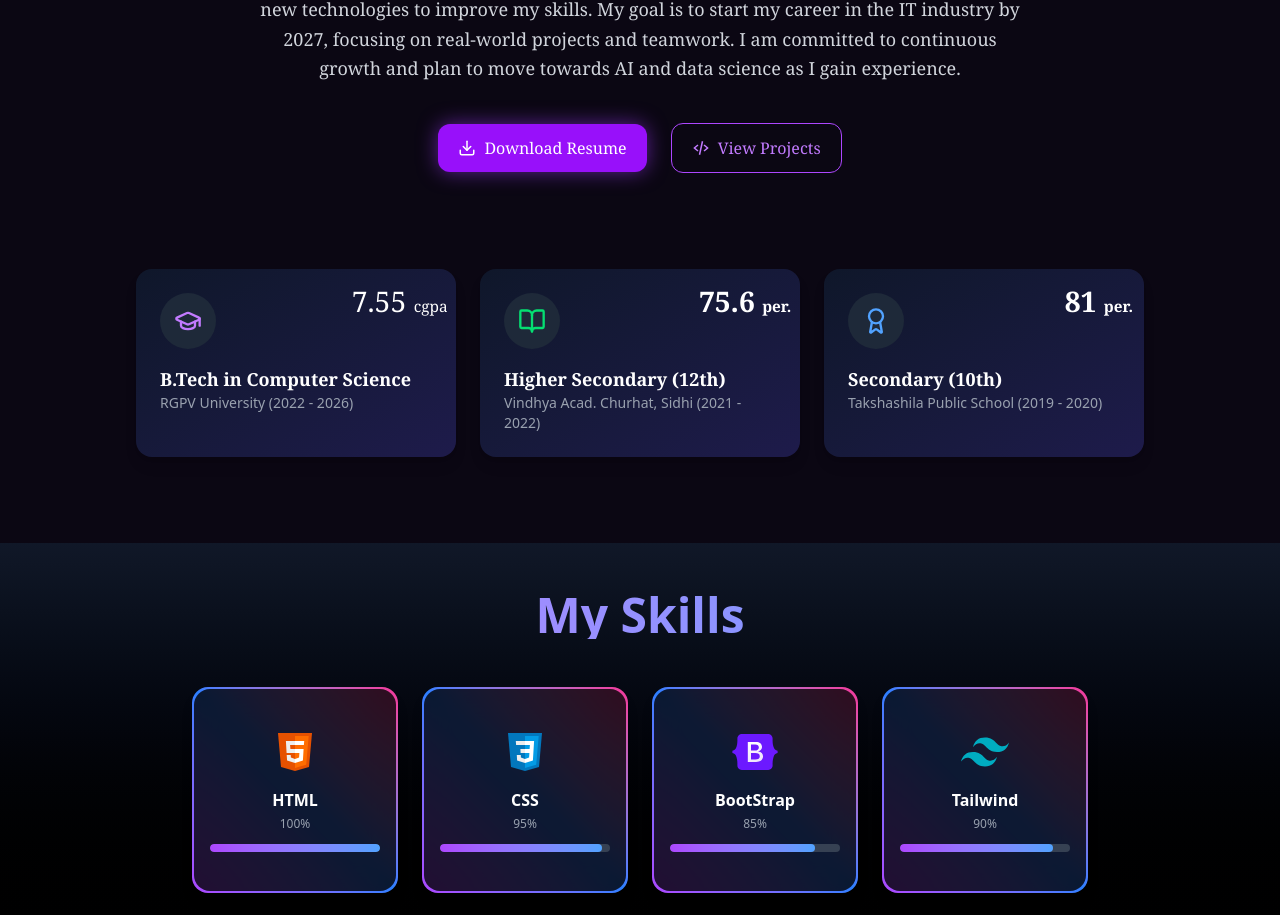
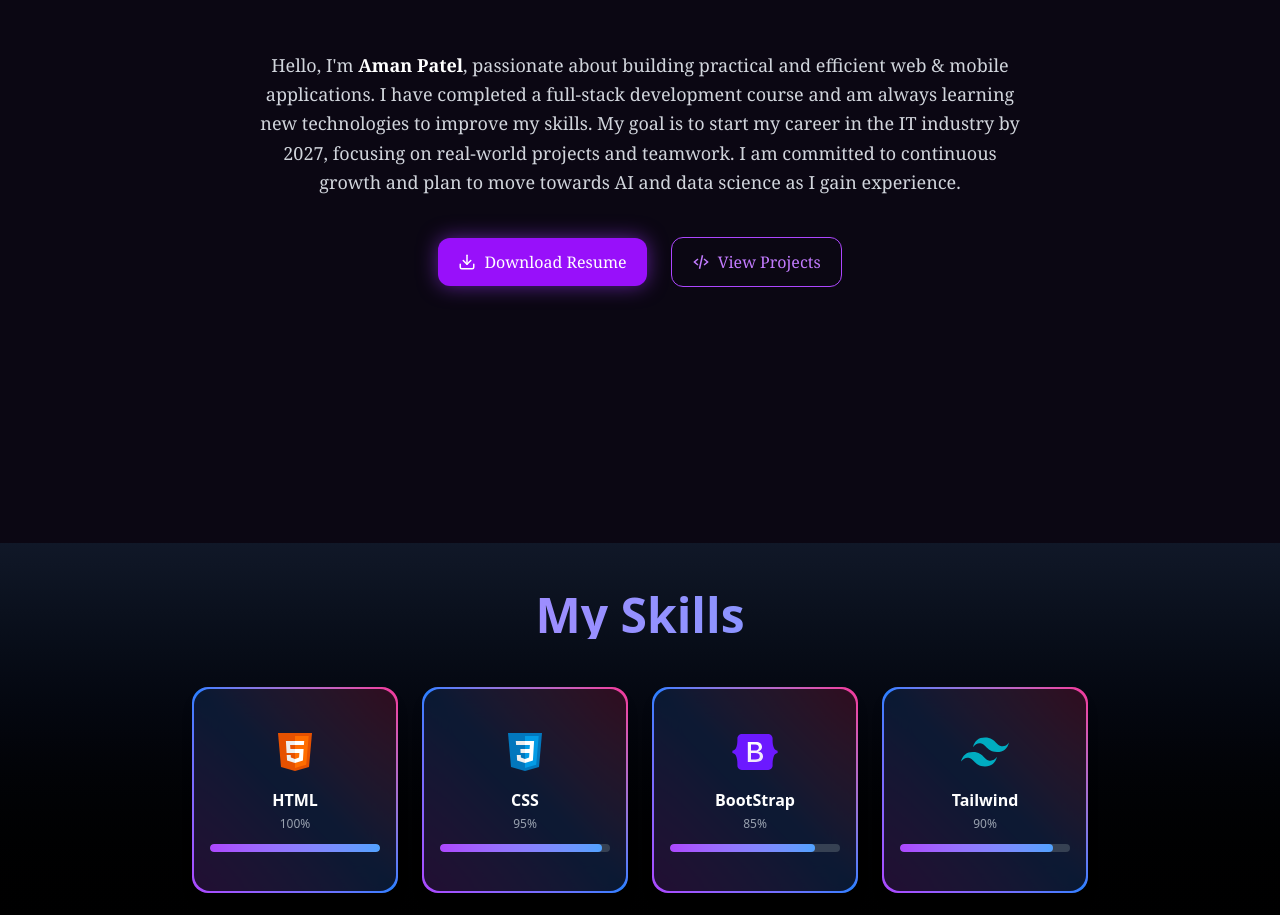
Before and after one commit to amanpatel8982/PersonalPortfolio, a React (Vite) app: page / in a window 1280 px wide. Shown: the part 1057-1972 px from the top of the page. Built offline with nearby package versions, Linux system fonts and the light colour scheme.

Commit message:
Update package dependencies and refactor navigation in About and Home components

```diff
--- a/package.json
+++ b/package.json
@@ -14,9 +14,10 @@
     "@tailwindcss/vite": "^4.1.12",
     "aos": "^2.3.4",
     "autoprefixer": "^10.4.21",
-    "framer-motion": "^12.23.12",
+    "framer-motion": "^12.23.22",
     "lottie-react": "^2.4.1",
     "lucide-react": "^0.542.0",
+    "motion": "^12.23.22",
     "postcss": "^8.5.6",
     "react": "^19.1.1",
     "react-circular-progressbar": "^2.2.0",
--- a/src/pages/About.jsx
+++ b/src/pages/About.jsx
@@ -1,11 +1,13 @@
-// About.jsx
 import { FiDownload } from "react-icons/fi";
 import { BiCodeAlt } from "react-icons/bi";
 import { GraduationCap, BookOpen, Award } from "lucide-react";
+// eslint-disable-next-line no-unused-vars
 import { motion } from "framer-motion";
-import { Link } from "react-router-dom";
+import { useNavigate } from "react-router-dom";
 
 export default function About() {
+  const navigate = useNavigate(); // ✅ Hook initialized
+
   return (
     <section
       id="about"
@@ -67,8 +69,8 @@ export default function About() {
           </a>
 
           {/* View Projects */}
-          <Link
-            to="/portfolio"
+          <button
+            onClick={() => navigate("/portfolio")} // ✅ navigation here
             className="inline-flex items-center gap-2 px-4 sm:px-5 py-2 sm:py-3
                        rounded-xl border border-purple-500 text-purple-400 font-medium
                        hover:bg-purple-600 hover:text-white font-serif transition
@@ -76,105 +78,12 @@ export default function About() {
           >
             <BiCodeAlt className="text-base sm:text-lg" />
             View Projects
-          </Link>
+          </button>
         </motion.div>
       </div>
 
-      {/* Education Boxes */}
-      <div
-        className="grid grid-cols-1 sm:grid-cols-2 lg:grid-cols-3
-                   gap-4 sm:gap-6 max-w-5xl w-full mt-6 sm:mt-10 px-2"
-      >
-        {/* College */}
-        <motion.div
-          initial={{ opacity: 0, x: -100 }}
-          whileInView={{ opacity: 1, x: 0 }}
-          transition={{ duration: 0.7, delay: 0.2 }}
-          viewport={{ once: true }}
-          className="relative bg-gradient-to-br from-[#0f172a] to-[#1e1b4b]
-                     p-5 sm:p-6 rounded-2xl shadow-lg hover:scale-105
-                     transition-transform duration-300"
-        >
-          <motion.span
-            className="absolute top-3 right-3 sm:top-4 sm:right-4
-                       text-lg sm:text-2xl font-serif text-white"
-            animate={{ scale: [1, 1.2, 1] }}
-            transition={{ duration: 1.5, repeat: Infinity }}
-          >
-            7.55 <span className="text-xs sm:text-[13px]">cgpa</span>
-          </motion.span>
-          <div className="flex items-center justify-center w-12 h-12 sm:w-14 sm:h-14
-                          bg-gray-800 rounded-full mb-3 sm:mb-4 text-purple-400">
-            <GraduationCap size={24} className="sm:size-7" />
-          </div>
-          <h3 className="text-base sm:text-lg font-serif font-semibold text-white">
-            B.Tech in Computer Science
-          </h3>
-          <p className="text-gray-400 text-xs sm:text-sm">
-            RGPV University (2022 - 2026)
-          </p>
-        </motion.div>
-
-        {/* 12th */}
-        <motion.div
-          initial={{ opacity: 0, y: 100 }}
-          whileInView={{ opacity: 1, y: 0 }}
-          transition={{ duration: 0.7, delay: 0.4 }}
-          viewport={{ once: true }}
-          className="relative bg-gradient-to-br from-[#0f172a] to-[#1e1b4b]
-                     p-5 sm:p-6 rounded-2xl shadow-lg hover:scale-105
-                     transition-transform duration-300"
-        >
-          <motion.span
-            className="absolute top-3 right-3 sm:top-4 sm:right-4
-                       text-lg sm:text-2xl font-serif font-bold text-white"
-            animate={{ scale: [1, 1.2, 1] }}
-            transition={{ duration: 1.5, repeat: Infinity }}
-          >
-            75.6 <span className="text-xs sm:text-[13px]">per.</span>
-          </motion.span>
-          <div className="flex items-center justify-center w-12 h-12 sm:w-14 sm:h-14
-                          bg-gray-800 rounded-full mb-3 sm:mb-4 text-green-400">
-            <BookOpen size={24} className="sm:size-7" />
-          </div>
-          <h3 className="text-base sm:text-lg font-serif font-semibold text-white">
-            Higher Secondary (12th)
-          </h3>
-          <p className="text-gray-400 text-xs sm:text-sm">
-            Vindhya Acad. Churhat, Sidhi (2021 - 2022)
-          </p>
-        </motion.div>
-
-        {/* 10th */}
-        <motion.div
-          initial={{ opacity: 0, x: 100 }}
-          whileInView={{ opacity: 1, x: 0 }}
-          transition={{ duration: 0.7, delay: 0.6 }}
-          viewport={{ once: true }}
-          className="relative bg-gradient-to-br from-[#0f172a] to-[#1e1b4b]
-                     p-5 sm:p-6 rounded-2xl shadow-lg hover:scale-105
-                     transition-transform duration-300"
-        >
-          <motion.span
-            className="absolute top-3 right-3 sm:top-4 sm:right-4
-                       text-lg sm:text-2xl font-serif font-bold text-white"
-            animate={{ scale: [1, 1.2, 1] }}
-            transition={{ duration: 1.5, repeat: Infinity }}
-          >
-            81 <span className="text-xs sm:text-[13px]">per.</span>
-          </motion.span>
-          <div className="flex items-center justify-center w-12 h-12 sm:w-14 sm:h-14
-                          bg-gray-800 rounded-full mb-3 sm:mb-4 text-blue-400">
-            <Award size={24} className="sm:size-7" />
-          </div>
-          <h3 className="text-base sm:text-lg font-serif font-semibold text-white">
-            Secondary (10th)
-          </h3>
-          <p className="text-gray-400 text-xs sm:text-sm">
-            Takshashila Public School (2019 - 2020)
-          </p>
-        </motion.div>
-      </div>
+      {/* Education Boxes (same as before) */}
+      {/* ...rest of your education section code... */}
     </section>
   );
 }
--- a/src/pages/Home.jsx
+++ b/src/pages/Home.jsx
@@ -1,5 +1,6 @@
 import { FaGithub, FaLinkedin, FaInstagram } from "react-icons/fa";
 import { DotLottieReact } from "@lottiefiles/dotlottie-react";
+// eslint-disable-next-line no-unused-vars
 import { motion } from "framer-motion";
 import { useEffect, useRef } from "react"; // ✅ Added
 import About from "./About";
@@ -7,8 +8,10 @@ import Skill from "./Skill";
 import Portfolio from "./Portfolio";
 import Contact from "./Contact";
 import Certificate from "./Certificate";
+import { Link, useNavigate } from "react-router-dom";
 
 export default function Home() {
+  const navigate = useNavigate();
   const cursorRef = useRef(null);
 
   useEffect(() => {
@@ -57,7 +60,7 @@ export default function Home() {
               transition={{ duration: 4, repeat: Infinity }}
               className="mt-10 text-4xl sm:text-5xl md:text-6xl font-bold leading-tight"
             >
-              <span className="text-gray-200">Full Stack </span>
+              <span className="text-gray-200">Full Stack</span>
               <span className="text-purple-400">Developer</span>
             </motion.h1>
 
@@ -101,6 +104,8 @@ export default function Home() {
                 href="#projects"
                 className="px-4 py-3 rounded-lg bg-gray-800 text-white
              shadow-[0_0_20px_rgba(247,51,234,0.6)] hover:bg-purple-600 text-sm sm:text-base"
+
+               onClick={() => navigate("/portfolio")}
               >
                 Projects
               </motion.a>
@@ -144,7 +149,7 @@ export default function Home() {
                   Look me
                 </p>
                   <DotLottieReact
-                    className="w-full h-130 mt-20 ms-20"
+                    className="w-full h-130  ms-3"
                     src="https://lottie.host/e9a723c4-74bb-4751-bf98-c9111379a1ed/3XV0yDYupT.lottie"
                     loop
                     autoplay
```
Also changed, not shown: 1 other file (tests, documents, lock files or other folders).
